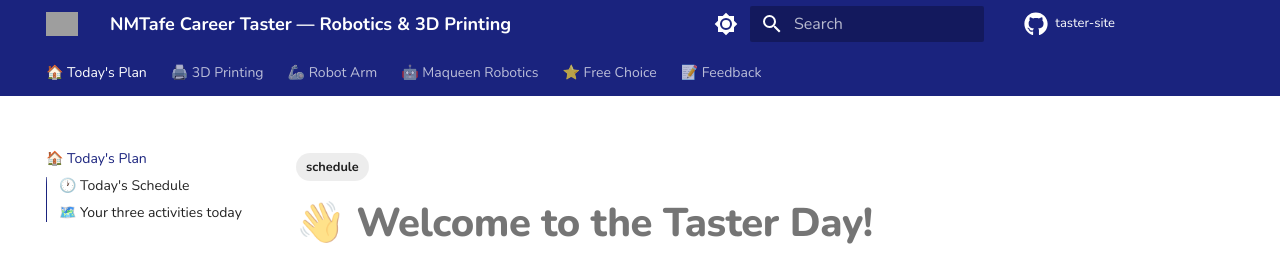
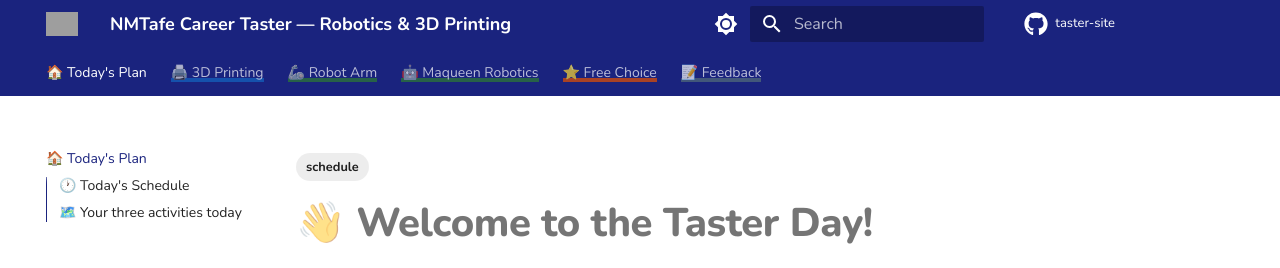
Before and after one commit to prgrobots/taster, an MkDocs documentation site: the page built from docs/index.md, in a window 1280 px wide. Shown: the top 268 px of the page. Built offline with MkDocs 1.6.1 and Material for MkDocs 9.7.7, drawn with Linux system fonts in a browser that asks for light colours; comment, search, counter and statistics services are not loaded; grey boxes are pictures that could not be loaded.

Commit message:
Colour-code top nav tabs to match schedule section colours
- 3D Printing tab: blue (#1565C0)
- Robot Arm tab: green (#2E7D32)
- Maqueen tab: green (#2E7D32)
- Free Choice tab: amber (#E65100)
- Feedback tab: grey (#546E7A)
Uses inset box-shadow for non-destructive bottom border indicator

Co-authored-by: Copilot <223556219+Copilot@users.noreply.github.com>

```diff
--- a/docs/stylesheets/extra.css
+++ b/docs/stylesheets/extra.css
@@ -177,6 +177,14 @@
 .badge-robot { background: var(--color-robot); color: white; }
 .badge-free  { background: var(--color-free);  color: white; }
 
+/* --- Top nav tabs — colour coded to match schedule sections ---
+   Order: 1=Home  2=3D Printing  3=Robot Arm  4=Maqueen  5=Free Choice  6=Feedback */
+.md-tabs__item:nth-child(2) .md-tabs__link { box-shadow: inset 0 -4px 0 var(--color-3d); }
+.md-tabs__item:nth-child(3) .md-tabs__link { box-shadow: inset 0 -4px 0 var(--color-robot); }
+.md-tabs__item:nth-child(4) .md-tabs__link { box-shadow: inset 0 -4px 0 var(--color-robot); }
+.md-tabs__item:nth-child(5) .md-tabs__link { box-shadow: inset 0 -4px 0 var(--color-free); }
+.md-tabs__item:nth-child(6) .md-tabs__link { box-shadow: inset 0 -4px 0 var(--color-break); }
+
 /* --- Tasklist checkboxes — bigger for easier clicking --- */
 .md-typeset .task-list-control .task-list-indicator::before {
   width: 1.4rem;
```
